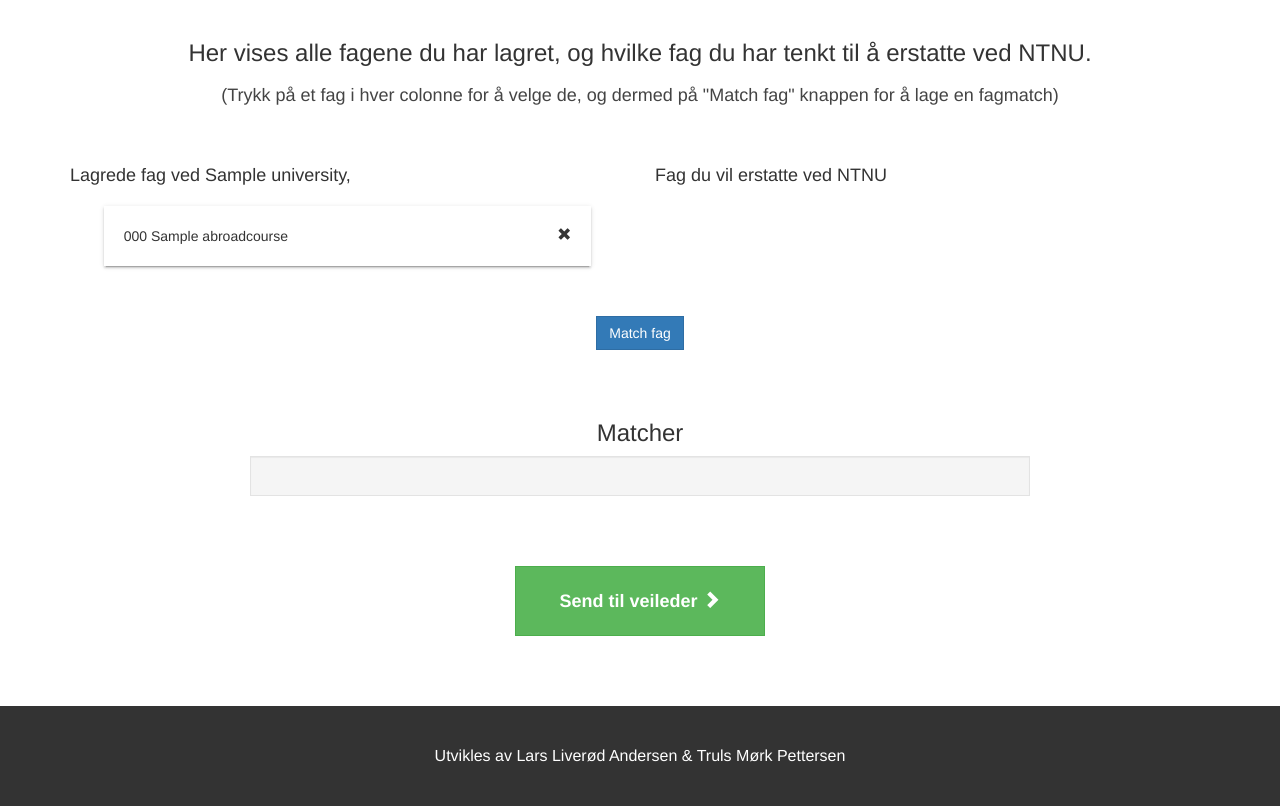
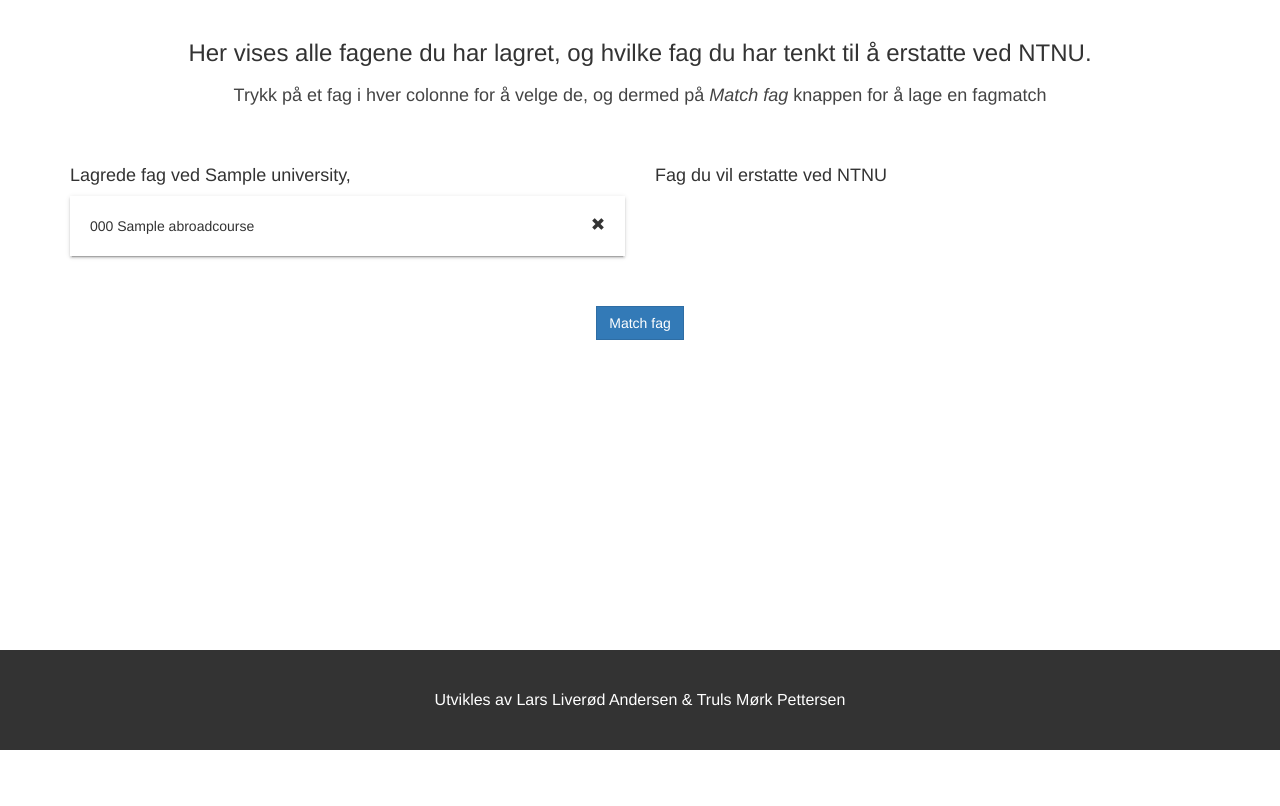
Before and after one commit to IT3901-Master/utsida, a Django app: page /profile/courses/ in a window 1280 px wide. Shown: the part 50-856 px from the top of the page. After the commit the page ends 800 px from the top, so only its background shows below. Run offline with Django 3.2, Linux system fonts and the light colour scheme; a user stored in the database is signed in; data comes from the database, SQL or seed files in the repository; tables that the repository leaves empty hold one stand-in row (values such as "Sample post"); parts of the project's set-up code (start-up, migrations or seed data) failed here and were passed over; some libraries are stand-ins or nearby versions.

Commit message:
+ Several styling changes

```diff
--- a/profiles/templates/profiles/courses.html
+++ b/profiles/templates/profiles/courses.html
@@ -4,18 +4,24 @@
 
     {% if university %}
 
-        <h3 class="text-center">Her vises alle fagene du har lagret, og hvilke fag du har tenkt til å erstatte ved NTNU.</h3>
-        <h3 class="subTitle text-center">(Trykk på et fag i hver colonne for å velge de, og dermed på "Match fag" knappen for å lage en fagmatch)</h3>
+        <h3 class="text-center">
+            Her vises alle fagene du har lagret, og hvilke fag du har tenkt til å erstatte ved NTNU.
+        </h3>
+        <h3 class="subTitle text-center">
+            Trykk på et fag i hver colonne for å velge de, og dermed på <span class="italic">Match fag</span>
+            knappen for å lage en fagmatch
+        </h3>
 
         <div class="row vertical-space-top-big">
             <div class="col-md-6">
                 <h4>Lagrede fag ved {{ university }}, {{ university.country }}</h4>
                 <div id="courseList">
                     {% for course in courses %}
-                        <div class="row">
-                            <div onclick="CourseMatcher.markAwayCourse(this)" class="col-md-10 centerCol courseBlock boxShadow pointer noSelect">
-                                {{ course }} <span onclick="removeCourse(this.parentNode, '{{ course.code }}', '{{ course.university }}')" class="glyphicon glyphicon-remove pull-right pointer"></span>
-                            </div>
+                        <div onclick="CourseMatcher.markAwayCourse(this)" class="centerCol courseBlock boxShadow pointer noSelect">
+                            {{ course }}
+                            <span onclick="removeCourse(this.parentNode, '{{ course.code }}', '{{ course.university }}')"
+                                  class="glyphicon glyphicon-remove pull-right pointer">
+                            </span>
                         </div>
                     {% endfor %}
                 </div>
@@ -25,9 +31,7 @@
                 <h4>Fag du vil erstatte ved NTNU</h4>
                 <div id="homeCourseList">
                     {% for course in home_courses %}
-                        <div class="row">
-                            <div onclick="CourseMatcher.markHomeCourse(this)" class="col-md-10 centerCol courseBlock boxShadow pointer noSelect">{{ course }}</div>
-                        </div>
+                        <div onclick="CourseMatcher.markHomeCourse(this)" class="centerCol courseBlock boxShadow pointer noSelect">{{ course }}</div>
                     {% endfor %}
                 </div>
             </div>
@@ -40,12 +44,9 @@
         </div>
 
 
-        <div class="row vertical-space-top-big">
+        <div id="courseMatchesWrapper" class="row vertical-space-top-big hiddenDiv">
             <h3 class="text-center">Matcher</h3>
-            <div class="well col-md-8 col-md-offset-2">
-                <ul id="courseMatches" style="display: block; margin: 0 auto; width: 80%"></ul>
-            </div>
-        </div>
+            <div id="courseMatches" style="width:45%; margin: 0 auto"></div>
 
             <a class="btn btn-success main-btn center-block vertical-space-top-big vertical-space-bottom-big square-corners"
                href="#"
@@ -56,6 +57,9 @@
                 Send til veileder
                 <span class="glyphicon glyphicon-chevron-right"></span>
             </a>
+        </div>
+
+
     {% else %}
         <h3 class="text-center">Du har ikke lagret noen fag</h3>
     {% endif %}
--- a/utsida/static/utsida/stylesheets/style.css
+++ b/utsida/static/utsida/stylesheets/style.css
@@ -19,6 +19,9 @@
 
 .bold {
     font-weight: bold;
+}
+.italic {
+    font-style: italic;
 }
 
 .boxShadow {
--- a/utsida/templates/utsida/process.html
+++ b/utsida/templates/utsida/process.html
@@ -4,7 +4,7 @@
     {% load widget_tweaks %}
 
     <h2 class="text-center">Velg alternativene som stemmer for deg</h2>
-    <h3 class="subTitle text-center">(Du trenger kun å fylle ut det du vet)</h3>
+    <h3 class="subTitle text-center">Du trenger kun å fylle ut det du vet</h3>
 
     <div class="row">
 
--- a/utsida/templates/utsida/result.html
+++ b/utsida/templates/utsida/result.html
@@ -54,7 +54,10 @@
 
     <div id="filters" class="row vertical-space-bottom-big">
         <h2 class="text-center">Her er turene som likner mest på din situasjon.</h2>
-        <h3 class="subTitle text-center vertical-space-bottom-big">(Trykk på knappene under for å filtrere på universitet, og legg til fag du ønsker å ta ved å trykke på de)</h3>
+        <h3 class="subTitle text-center vertical-space-bottom-big">
+            Trykk på knappene under for å filtrere på universitet, og legg til fag du ønsker å ta ved å trykke på de.
+            Du finner dine lagrede fag i <span class="italic">Lagrede fag</span> under profilen din.
+        </h3>
 
         <div class="col-md-6 col-md-offset-3">
             <a href="/process/result/all"><button class="btn btn-default vertical-space-bottom-small">All</button></a>
```
Also changed, not shown: utsida/static/utsida/javascripts/profile/courseMatcher.js (+14 -15 lines), utsida/templates/utsida/index.html (+8 -0 lines). Lines whose indentation alone changed are shown as unchanged.
